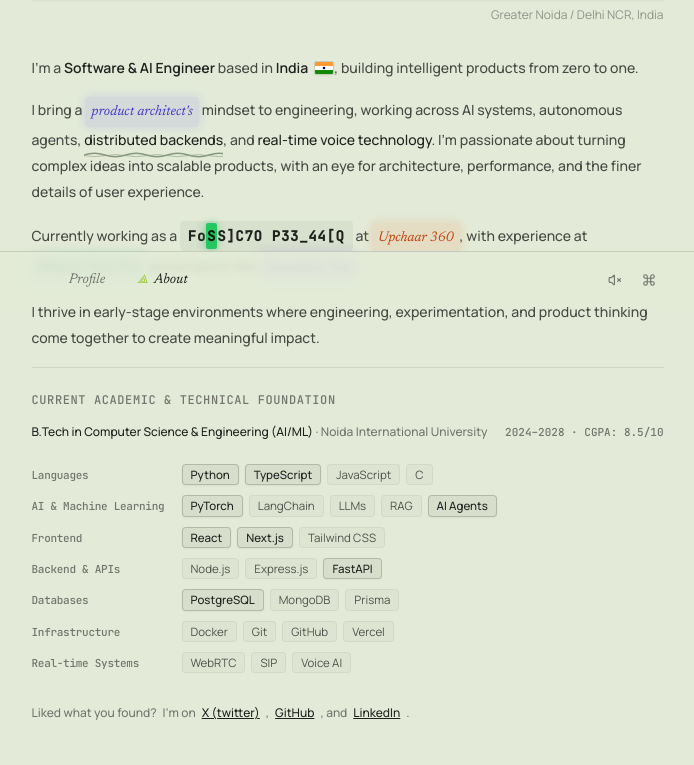
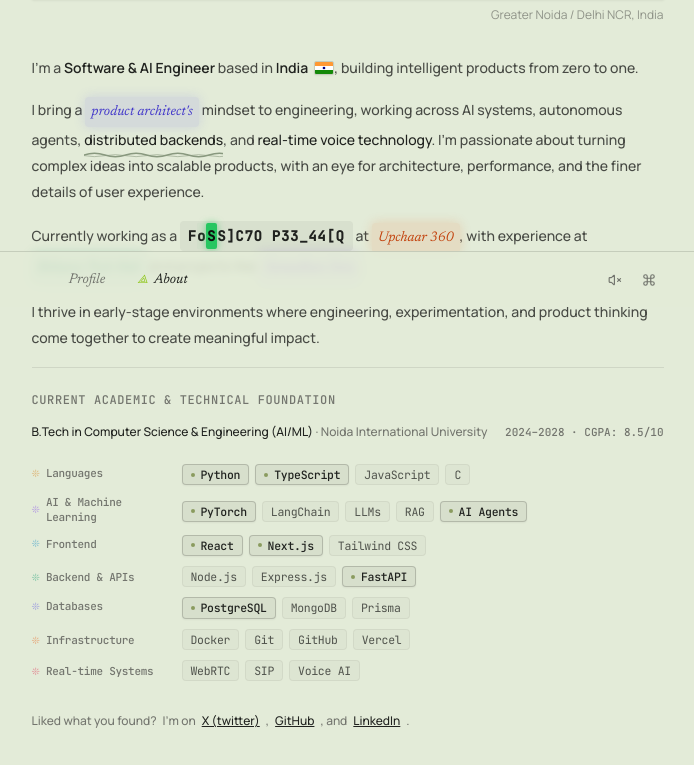
Before and after one commit to codexuttam/portfolio, a Next.js app: page /about in a window 1280 px wide. Shown: the part 493-1258 px from the top of the page, without its empty margins (290-984 px from the left). Built offline with nearby package versions, Linux system fonts and the light colour scheme.

Commit message:
feat: add interactive scramble and luminous hover animations to skills section

```diff
--- a/src/app/about/page.tsx
+++ b/src/app/about/page.tsx
@@ -9,48 +9,7 @@ import { soundManager } from "@/utils/audio";
 import { ScrambleCursor } from "@/components/scramble-cursor";
 import { HeartHover } from "@/components/heart-hover";
 import { RopeUnderline } from "@/components/rope-underline";
-
-const skillCategories = [
-  {
-    category: "Languages",
-    skills: ["Python", "TypeScript", "JavaScript", "C"],
-  },
-  {
-    category: "AI & Machine Learning",
-    skills: ["PyTorch", "LangChain", "LLMs", "RAG", "AI Agents"],
-  },
-  {
-    category: "Frontend",
-    skills: ["React", "Next.js", "Tailwind CSS"],
-  },
-  {
-    category: "Backend & APIs",
-    skills: ["Node.js", "Express.js", "FastAPI"],
-  },
-  {
-    category: "Databases",
-    skills: ["PostgreSQL", "MongoDB", "Prisma"],
-  },
-  {
-    category: "Infrastructure",
-    skills: ["Docker", "Git", "GitHub", "Vercel"],
-  },
-  {
-    category: "Real-time Systems",
-    skills: ["WebRTC", "SIP", "Voice AI"],
-  },
-];
-
-const prominentSkills = new Set([
-  "Python",
-  "TypeScript",
-  "React",
-  "Next.js",
-  "FastAPI",
-  "PostgreSQL",
-  "PyTorch",
-  "AI Agents",
-]);
+import { SkillsSection } from "@/components/skills-section";
 
 export default function AboutPage() {
   const [commandPaletteOpen, setCommandPaletteOpen] = useState(false);
@@ -192,37 +151,8 @@ export default function AboutPage() {
                     </div>
                   </div>
 
-                  {/* Technical Skills Collection */}
-                  <div className="space-y-2.5 pt-1">
-                    {skillCategories.map((group) => (
-                      <div
-                        key={group.category}
-                        className="grid grid-cols-1 sm:grid-cols-[140px_1fr] items-baseline gap-1 sm:gap-2.5 text-xs"
-                      >
-                        <span className="text-[11px] font-mono text-[#73756E] tracking-tight">
-                          {group.category}
-                        </span>
-                        <div className="flex flex-wrap items-center gap-1.5">
-                          {group.skills.map((skill) => {
-                            const isProminent = prominentSkills.has(skill);
-                            return (
-                              <span
-                                key={skill}
-                                onMouseEnter={() => soundManager.playTick()}
-                                className={`inline-flex items-center text-[11.5px] px-2 py-0.5 rounded transition-all duration-200 cursor-default select-none ${
-                                  isProminent
-                                    ? "font-medium text-[#20221F] bg-[#20221F]/[0.06] border border-[#20221F]/20 hover:bg-[#20221F]/[0.11] hover:border-[#20221F]/30 shadow-xs"
-                                    : "font-normal text-[#20221F]/75 bg-[#20221F]/[0.025] border border-[#20221F]/[0.06] hover:bg-[#20221F]/[0.07] hover:text-[#20221F]"
-                                }`}
-                              >
-                                {skill}
-                              </span>
-                            );
-                          })}
-                        </div>
-                      </div>
-                    ))}
-                  </div>
+                  {/* Technical Skills Collection with Interactive Animations */}
+                  <SkillsSection />
                 </div>
 
                 <div className="pt-4 text-xs text-[#73756E] flex flex-wrap items-center gap-1.5">
--- /dev/null
+++ b/src/components/skills-section.tsx
@@ -0,0 +1,235 @@
+"use client";
+
+import React, { useState, useRef } from "react";
+import { soundManager } from "@/utils/audio";
+
+interface CategoryColor {
+  hoverText: string;
+  hoverBg: string;
+  hoverBorder: string;
+  hoverGlow: string;
+  glyphColor: string;
+}
+
+interface SkillCategory {
+  category: string;
+  skills: string[];
+  color: CategoryColor;
+}
+
+const SKILL_CATEGORIES: SkillCategory[] = [
+  {
+    category: "Languages",
+    skills: ["Python", "TypeScript", "JavaScript", "C"],
+    color: {
+      hoverText: "hover:text-[#9A3412]",
+      hoverBg: "hover:bg-[#F59E0B]/12",
+      hoverBorder: "hover:border-[#F59E0B]/35",
+      hoverGlow: "hover:shadow-[0_4px_12px_rgba(245,158,11,0.18)]",
+      glyphColor: "text-[#D97706]",
+    },
+  },
+  {
+    category: "AI & Machine Learning",
+    skills: ["PyTorch", "LangChain", "LLMs", "RAG", "AI Agents"],
+    color: {
+      hoverText: "hover:text-[#5B21B6]",
+      hoverBg: "hover:bg-[#7C3AED]/12",
+      hoverBorder: "hover:border-[#7C3AED]/35",
+      hoverGlow: "hover:shadow-[0_4px_12px_rgba(124,58,237,0.18)]",
+      glyphColor: "text-[#7C3AED]",
+    },
+  },
+  {
+    category: "Frontend",
+    skills: ["React", "Next.js", "Tailwind CSS"],
+    color: {
+      hoverText: "hover:text-[#0369A1]",
+      hoverBg: "hover:bg-[#0284C7]/12",
+      hoverBorder: "hover:border-[#0284C7]/35",
+      hoverGlow: "hover:shadow-[0_4px_12px_rgba(2,132,199,0.18)]",
+      glyphColor: "text-[#0284C7]",
+    },
+  },
+  {
+    category: "Backend & APIs",
+    skills: ["Node.js", "Express.js", "FastAPI"],
+    color: {
+      hoverText: "hover:text-[#047857]",
+      hoverBg: "hover:bg-[#059669]/12",
+      hoverBorder: "hover:border-[#059669]/35",
+      hoverGlow: "hover:shadow-[0_4px_12px_rgba(5,150,105,0.18)]",
+      glyphColor: "text-[#059669]",
+    },
+  },
+  {
+    category: "Databases",
+    skills: ["PostgreSQL", "MongoDB", "Prisma"],
+    color: {
+      hoverText: "hover:text-[#3730A3]",
+      hoverBg: "hover:bg-[#4F46E5]/12",
+      hoverBorder: "hover:border-[#4F46E5]/35",
+      hoverGlow: "hover:shadow-[0_4px_12px_rgba(79,70,229,0.18)]",
+      glyphColor: "text-[#4F46E5]",
+    },
+  },
+  {
+    category: "Infrastructure",
+    skills: ["Docker", "Git", "GitHub", "Vercel"],
+    color: {
+      hoverText: "hover:text-[#C2410C]",
+      hoverBg: "hover:bg-[#EA580C]/12",
+      hoverBorder: "hover:border-[#EA580C]/35",
+      hoverGlow: "hover:shadow-[0_4px_12px_rgba(234,88,12,0.18)]",
+      glyphColor: "text-[#EA580C]",
+    },
+  },
+  {
+    category: "Real-time Systems",
+    skills: ["WebRTC", "SIP", "Voice AI"],
+    color: {
+      hoverText: "hover:text-[#BE123C]",
+      hoverBg: "hover:bg-[#E11D48]/12",
+      hoverBorder: "hover:border-[#E11D48]/35",
+      hoverGlow: "hover:shadow-[0_4px_12px_rgba(225,29,72,0.18)]",
+      glyphColor: "text-[#E11D48]",
+    },
+  },
+];
+
+const PROMINENT_SKILLS = new Set([
+  "Python",
+  "TypeScript",
+  "React",
+  "Next.js",
+  "FastAPI",
+  "PostgreSQL",
+  "PyTorch",
+  "AI Agents",
+]);
+
+const SCRAMBLE_CHARS = "01!<>_#+*~";
+
+function AnimatedSkillTag({
+  name,
+  isProminent,
+  color,
+}: {
+  name: string;
+  isProminent: boolean;
+  color: CategoryColor;
+}) {
+  const [displayText, setDisplayText] = useState(name);
+  const isScrambling = useRef(false);
+  const intervalRef = useRef<NodeJS.Timeout | null>(null);
+
+  const handleMouseEnter = () => {
+    soundManager.playTick();
+
+    if (isScrambling.current) return;
+    isScrambling.current = true;
+
+    let iteration = 0;
+    const maxIterations = name.length;
+
+    if (intervalRef.current) clearInterval(intervalRef.current);
+
+    intervalRef.current = setInterval(() => {
+      setDisplayText(
+        name
+          .split("")
+          .map((char, index) => {
+            if (char === " " || char === "." || char === "-") return char;
+            if (index < iteration) return name[index];
+            return SCRAMBLE_CHARS[Math.floor(Math.random() * SCRAMBLE_CHARS.length)];
+          })
+          .join("")
+      );
+
+      iteration += 1 / 1.5;
+
+      if (iteration >= maxIterations) {
+        if (intervalRef.current) clearInterval(intervalRef.current);
+        setDisplayText(name);
+        isScrambling.current = false;
+      }
+    }, 24);
+  };
+
+  const handleMouseLeave = () => {
+    if (intervalRef.current) clearInterval(intervalRef.current);
+    setDisplayText(name);
+    isScrambling.current = false;
+  };
+
+  return (
+    <span
+      onMouseEnter={handleMouseEnter}
+      onMouseLeave={handleMouseLeave}
+      className={`group/tag inline-flex items-center text-[11.5px] px-2 py-0.5 rounded cursor-default select-none transition-all duration-200 ease-out hover:-translate-y-0.5 active:translate-y-0 ${
+        isProminent
+          ? "font-medium text-[#20221F] bg-[#20221F]/[0.06] border border-[#20221F]/20 shadow-xs"
+          : "font-normal text-[#20221F]/75 bg-[#20221F]/[0.025] border border-[#20221F]/[0.06]"
+      } ${color.hoverText} ${color.hoverBg} ${color.hoverBorder} ${color.hoverGlow}`}
+    >
+      {isProminent && (
+        <span
+          className="inline-block w-1 h-1 rounded-full bg-[#778A43] mr-1.5 opacity-80 group-hover/tag:scale-125 group-hover/tag:opacity-100 transition-all duration-200"
+          title="Core focus area"
+        />
+      )}
+      <span className="font-mono tracking-tight">{displayText}</span>
+    </span>
+  );
+}
+
+export function SkillsSection() {
+  const [hoveredCategory, setHoveredCategory] = useState<string | null>(null);
+  const hasActiveHover = hoveredCategory !== null;
+
+  return (
+    <div className="space-y-2.5 pt-1">
+      {SKILL_CATEGORIES.map((group) => {
+        const isCurrentHovered = hoveredCategory === group.category;
+        return (
+          <div
+            key={group.category}
+            onMouseEnter={() => setHoveredCategory(group.category)}
+            onMouseLeave={() => setHoveredCategory(null)}
+            className={`group/row grid grid-cols-1 sm:grid-cols-[140px_1fr] items-baseline gap-1 sm:gap-2.5 text-xs transition-opacity duration-300 ${
+              hasActiveHover && !isCurrentHovered ? "opacity-45" : "opacity-100"
+            }`}
+          >
+            {/* Category Label with animated rotating glyph */}
+            <div className="flex items-center gap-1.5 font-mono text-[11px] text-[#73756E] group-hover/row:text-[#20221F] transition-colors duration-200">
+              <span
+                className={`inline-block transition-transform duration-300 ease-out origin-center text-[10px] ${
+                  group.color.glyphColor
+                } ${
+                  isCurrentHovered
+                    ? "rotate-180 scale-125"
+                    : "rotate-0 opacity-40 group-hover/row:opacity-100"
+                }`}
+              >
+                ❊
+              </span>
+              <span className="tracking-tight">{group.category}</span>
+            </div>
+
+            {/* Tags Collection */}
+            <div className="flex flex-wrap items-center gap-1.5">
+              {group.skills.map((skill) => (
+                <AnimatedSkillTag
+                  key={skill}
+                  name={skill}
+                  isProminent={PROMINENT_SKILLS.has(skill)}
+                  color={group.color}
+                />
+              ))}
+            </div>
+          </div>
+        );
+      })}
+    </div>
+  );
+}
```
Also changed, not shown: src/components/rope-underline.tsx (line endings or trailing spaces).
